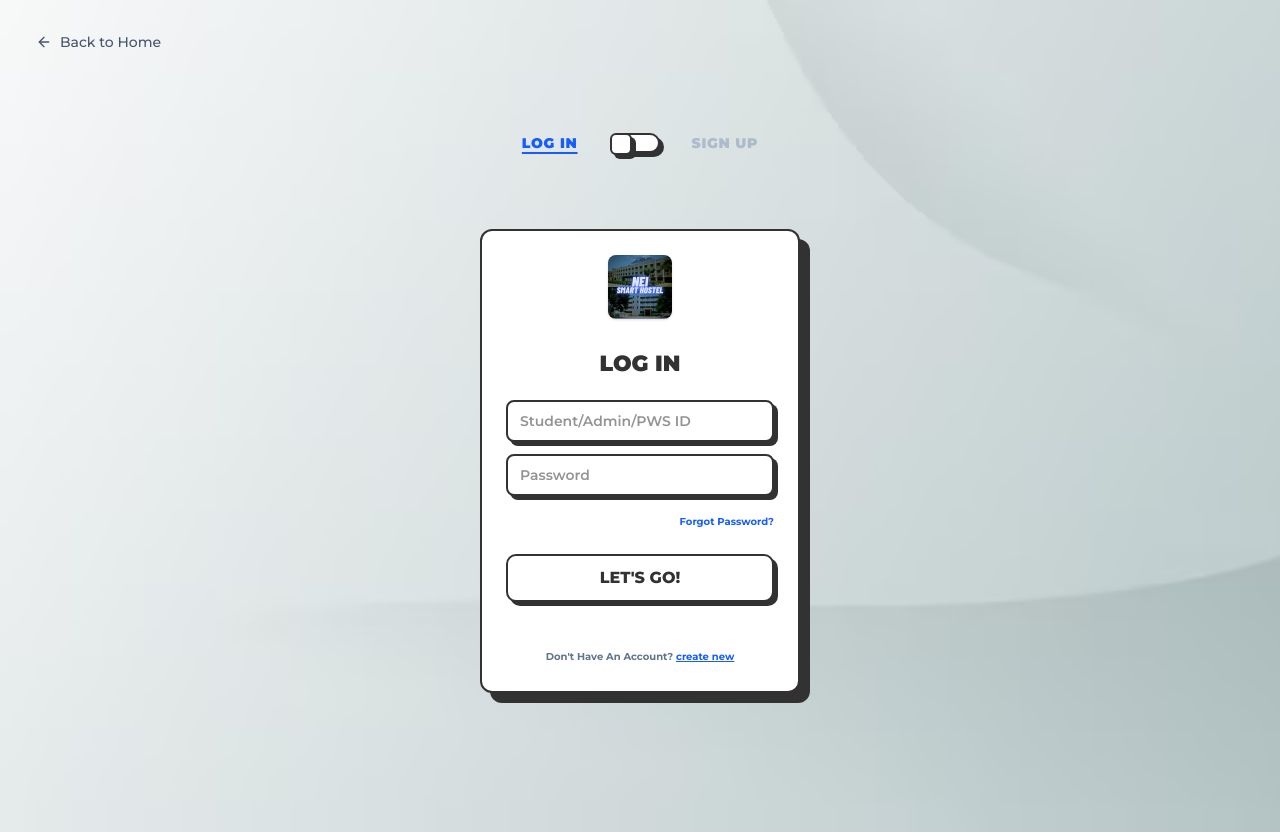
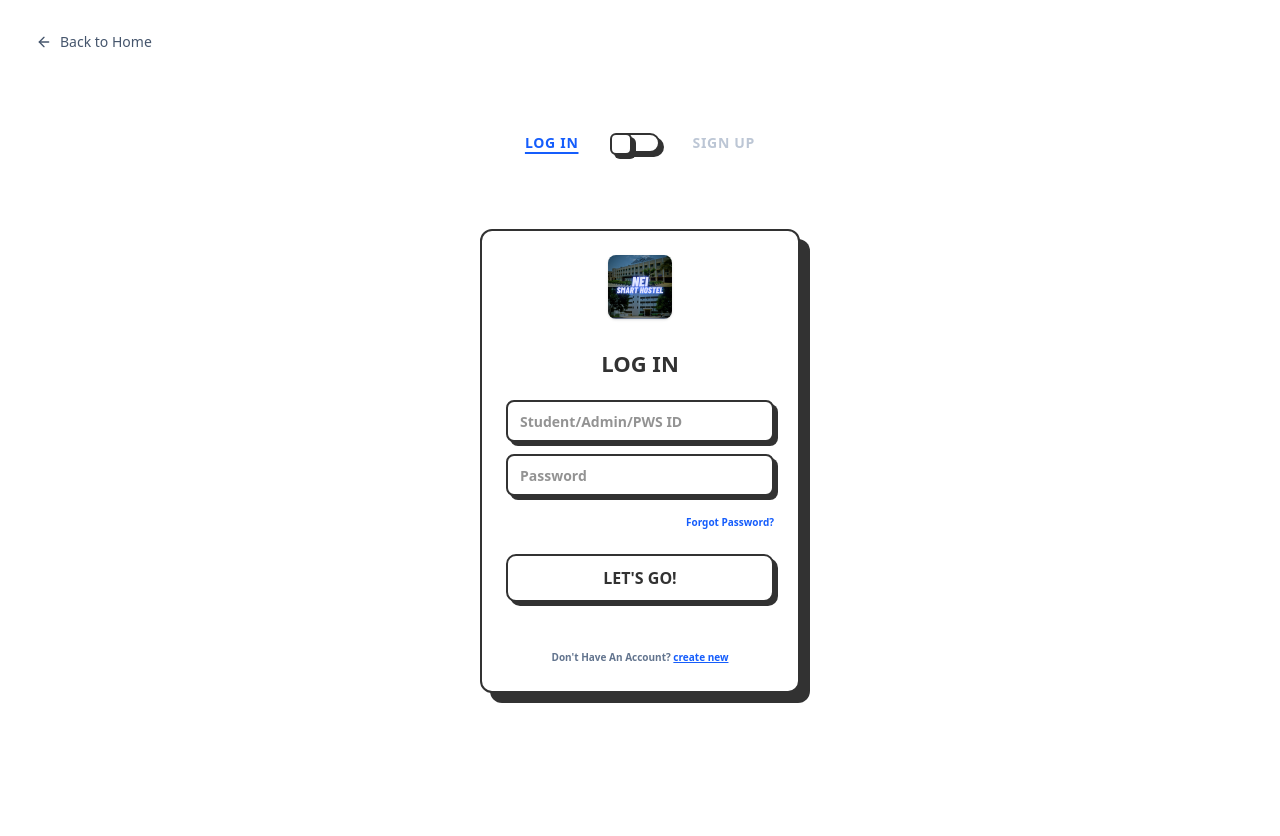
Before and after one commit to iamchideshv/Nandha-Hostel-Management-App, a Next.js app: page /login in a window 1280 px wide. Built offline with nearby package versions, Linux system fonts and the light colour scheme; a web font is replaced by a local one.

Commit message:
Restrict login dynamic background to mobile only

```diff
--- a/app/(auth)/login/page.tsx
+++ b/app/(auth)/login/page.tsx
@@ -286,8 +286,8 @@ export default function LoginPage() {
     };
 
     return (
-        <div className="flex min-h-screen items-center justify-center p-4 transition-colors duration-500 bg-white dark:bg-black overflow-hidden font-montserrat relative selection:bg-blue-100 selection:text-blue-900 gpu-accelerated">
-            <div className="dynamic-bg" />
+        <div className="flex min-h-screen items-center justify-center p-4 transition-colors duration-500 md:duration-300 bg-white md:bg-transparent dark:bg-black md:dark:bg-transparent overflow-hidden md:overflow-visible font-montserrat md:font-sans relative selection:bg-blue-100 selection:text-blue-900 gpu-accelerated">
+            <div className="dynamic-bg md:hidden" />
             {/* Back to Home Button */}
             <Link href="/" className="absolute top-4 left-4 md:top-6 md:left-6 z-50">
                 <Button variant="ghost" size="sm" className="gap-2 text-slate-600 dark:text-slate-400 hover:text-slate-900 dark:hover:text-white">
```
